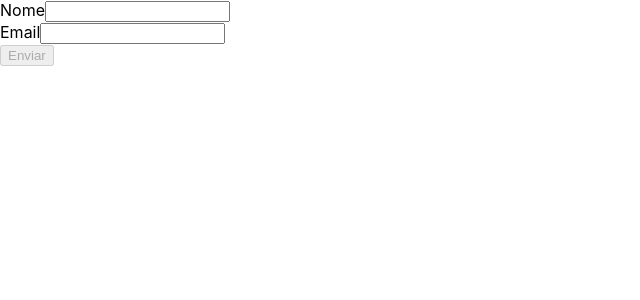
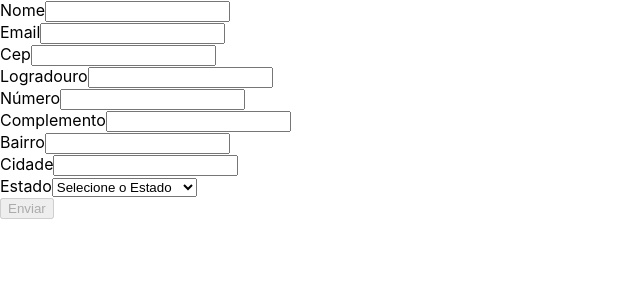
Before and after one commit to Alessandro1979-itac/Desafio-Bemol-Digital, a React (Create React App) app: page / in a window 1280 px wide. Shown: the top 300 px of the page, without its empty margins (0-640 px from the left). Built offline with nearby package versions, Linux system fonts and the light colour scheme.

Commit message:
Adicionado feature pra cadastrar os dados do usuário

```diff
--- a/src/App.js
+++ b/src/App.js
@@ -4,31 +4,113 @@
 import './App.css';
 
 function App() {
-  function onSubmit(values, actions) {
-    console.log('SUBMIT', values);
+  function onSubmit( values, actions ) {
+    console.log( 'SUBMIT', values );
+  }
+
+  function onBlurCep( ev, setFieldValue ) {
+    const { value  } = ev.target;
+    const cep = value?.replace( /[^0-9]/g, '' );
+
+    if ( cep?.length !== 8 ) {
+      return;
+    }
+
+    fetch(`https://viacep.com.br/ws/${cep}/json/`)
+      .then(( res ) => res.json())
+      .then(( data ) => {
+        setFieldValue('logradouro', data.logradouro);
+        setFieldValue('bairro', data.bairro);
+        setFieldValue('cidade', data.localidade);
+        setFieldValue('uf', data.uf);
+      });
   }
 
   return (
     <div className="App">
       <Formik
+        onSubmit={onSubmit}
         validationSchema={schema}
-        onSubmit={onSubmit}
         validateOnMount
         initialValues={{
           name: '',
           email: '',
+          cep: '',
+          logradouro: '',
+          numero: '',
+          complemento: '',
+          bairro: '',
+          cidade: '',
+          uf: '',
         }}
-        render={({ values, errors, touched, isValid }) => (
+        render={({ values, errors, touched, isValid, setFieldValue }) => (
           <Form>
-            <div>
+            <div className="form-control-group">
               <label>Nome</label>
               <Field name="name" type="text" />
               <ErrorMessage name="name" />
             </div>
-            <div>
+            <div className="form-control-group">
               <label>Email</label>
               <Field name="email" type="email" />
               <ErrorMessage name="email" />
+            </div>
+            <div className="form-control-group">
+              <label>Cep</label>
+              <Field name="cep" type="text" onBlur={(ev) => onBlurCep(ev, setFieldValue)} />
+            </div>
+            <div className="form-control-group">
+              <label>Logradouro</label>
+              <Field name="logradouro" type="text" />
+            </div>
+            <div className="form-control-group">
+              <label>Número</label>
+              <Field name="numero" type="text" />
+            </div>
+            <div className="form-control-group">
+              <label>Complemento</label>
+              <Field name="complemento" type="text" />
+            </div>
+            <div className="form-control-group">
+              <label>Bairro</label>
+              <Field name="bairro" type="text" />
+            </div>
+            <div className="form-control-group">
+              <label>Cidade</label>
+              <Field name="cidade" type="text" />
+            </div>
+            <div className="form-control-group">
+              <label>Estado</label>
+              <Field component="select" name="uf">
+                <option value={null}>Selecione o Estado</option>
+                <option value="AC">Acre</option>
+                <option value="AL">Alagoas</option>
+                <option value="AP">Amapá</option>
+                <option value="AM">Amazonas</option>
+                <option value="BA">Bahia</option>
+                <option value="CE">Ceará</option>
+                <option value="DF">Distrito Federal</option>
+                <option value="ES">Espírito Santo</option>
+                <option value="GO">Goiás</option>
+                <option value="MA">Maranhão</option>
+                <option value="MT">Mato Grosso</option>
+                <option value="MS">Mato Grosso do Sul</option>
+                <option value="MG">Minas Gerais</option>
+                <option value="PA">Pará</option>
+                <option value="PB">Paraíba</option>
+                <option value="PR">Paraná</option>
+                <option value="PE">Pernambuco</option>
+                <option value="PI">Piauí</option>
+                <option value="RJ">Rio de Janeiro</option>
+                <option value="RN">Rio Grande do Norte</option>
+                <option value="RS">Rio Grande do Sul</option>
+                <option value="RO">Rondônia</option>
+                <option value="RR">Roraima</option>
+                <option value="SC">Santa Catarina</option>
+                <option value="SP">São Paulo</option>
+                <option value="SE">Sergipe</option>
+                <option value="TO">Tocantins</option>
+              </Field>
             </div>
             <button type="submit" disabled={!isValid}>Enviar</button>
           </Form>
```
